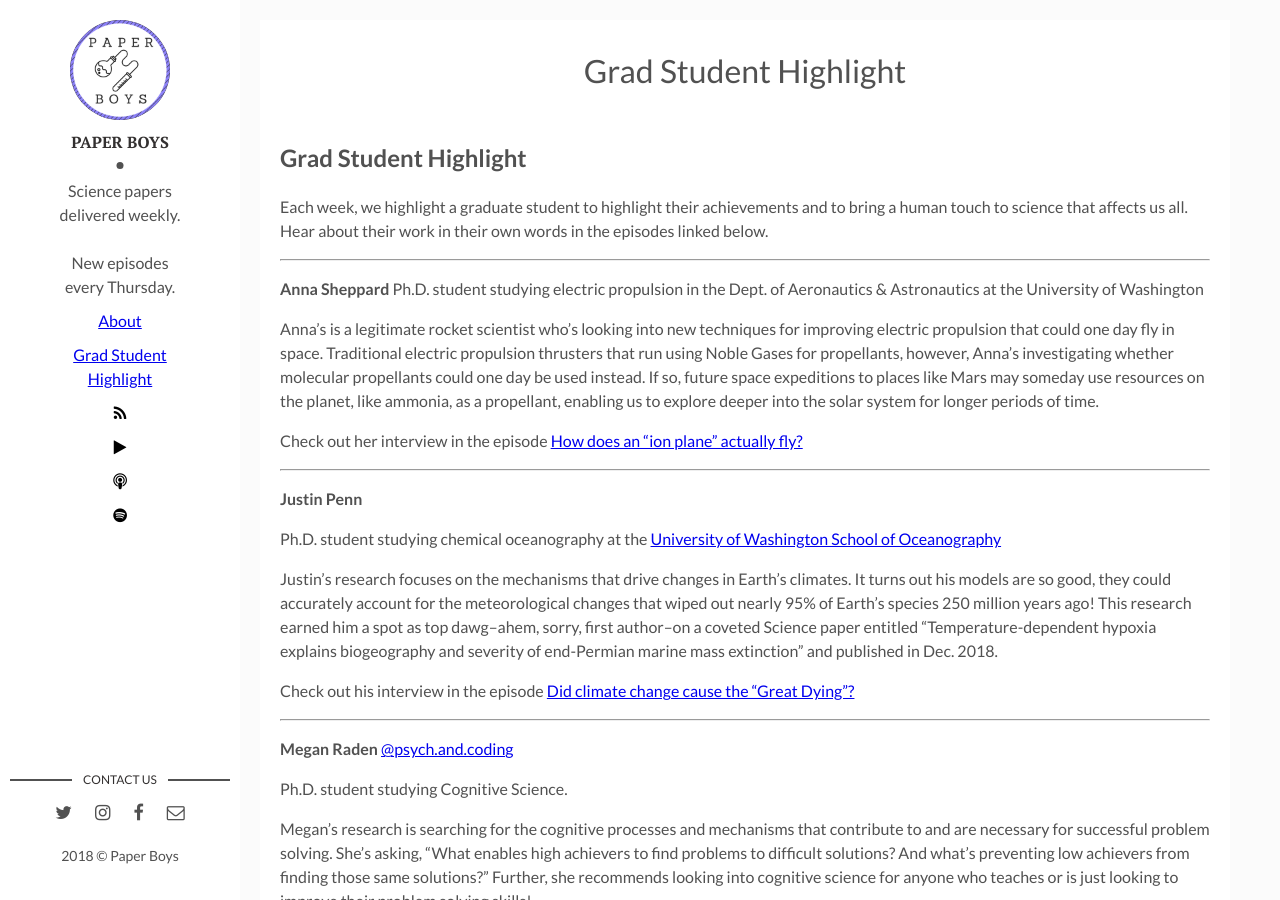
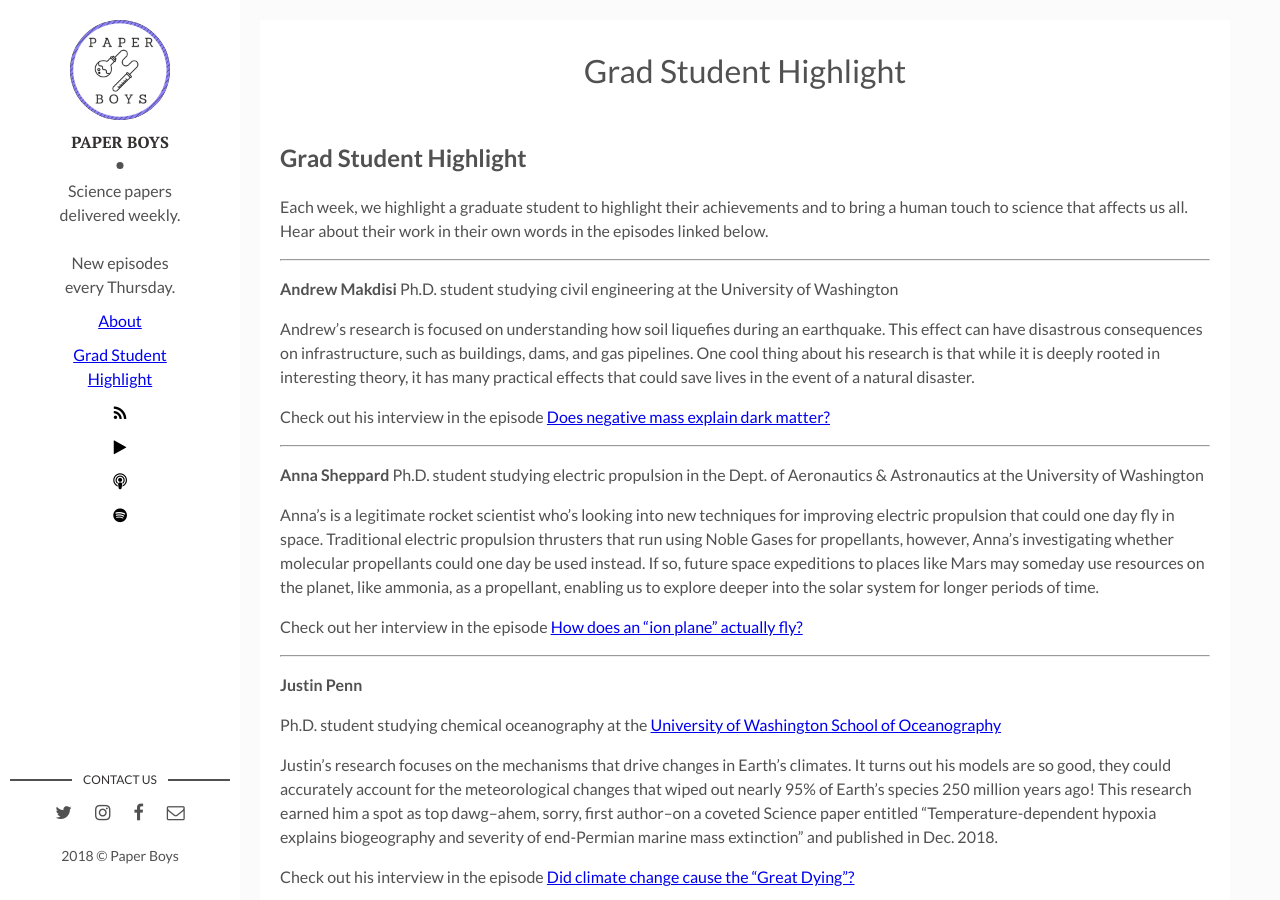
Before and after one commit to paperboyspodcast/paperboyspodcast.github.io, a Jekyll site: the page built from gradhighlight.md, in a window 1280 px wide and 900 px high. Built offline with Jekyll 4.4.1, drawn with Linux system fonts in a browser that asks for light colours; comment, search, counter and statistics services are not loaded.

Commit message:
added  new student

```diff
--- a/gradhighlight.md
+++ b/gradhighlight.md
@@ -8,12 +8,20 @@ permalink: /gradhighlight/
 Each week, we highlight a graduate student to highlight their achievements and to bring a human touch to science that affects us all. Hear about their work in their own words in the episodes linked below.
 
 ---------------------------------------------------------------------------------
+**Andrew Makdisi**
+Ph.D. student studying civil engineering at the University of Washington
+
+Andrew's research is focused on understanding how soil liquefies during an earthquake. This effect can have disastrous consequences on infrastructure, such as buildings, dams, and gas pipelines. One cool thing about his research is that while it is deeply rooted in interesting theory, it has many practical effects that could save lives in the event of a natural disaster.
+
+Check out his interview in the episode [Does negative mass explain dark matter?](http://paperboyspodcast.com/Negative-mass)
+
+---------------------------------------------------------------------------------
 **Anna Sheppard**
 Ph.D. student studying electric propulsion in the Dept. of Aeronautics & Astronautics at the University of Washington
 
 Anna's is a legitimate rocket scientist who's looking into new techniques for improving electric propulsion that could one day fly in space. Traditional electric propulsion thrusters that run using Noble Gases for propellants, however, Anna's investigating whether molecular propellants could one day be used instead. If so, future space expeditions to places like Mars may someday use resources on the planet, like ammonia, as a propellant, enabling us to explore deeper into the solar system for longer periods of time.
 
-Check out her interview in the episode [How does an "ion plane" actually fly?](https://pinecast.com/dashboard/podcast/paperboys/episode/4bd080da-41ec-46c1-96ad-02608179ad6d)
+Check out her interview in the episode [How does an "ion plane" actually fly?](http://paperboyspodcast.com/Ion-plane)
 
 ---------------------------------------------------------------------------------
 **Justin Penn**
```
